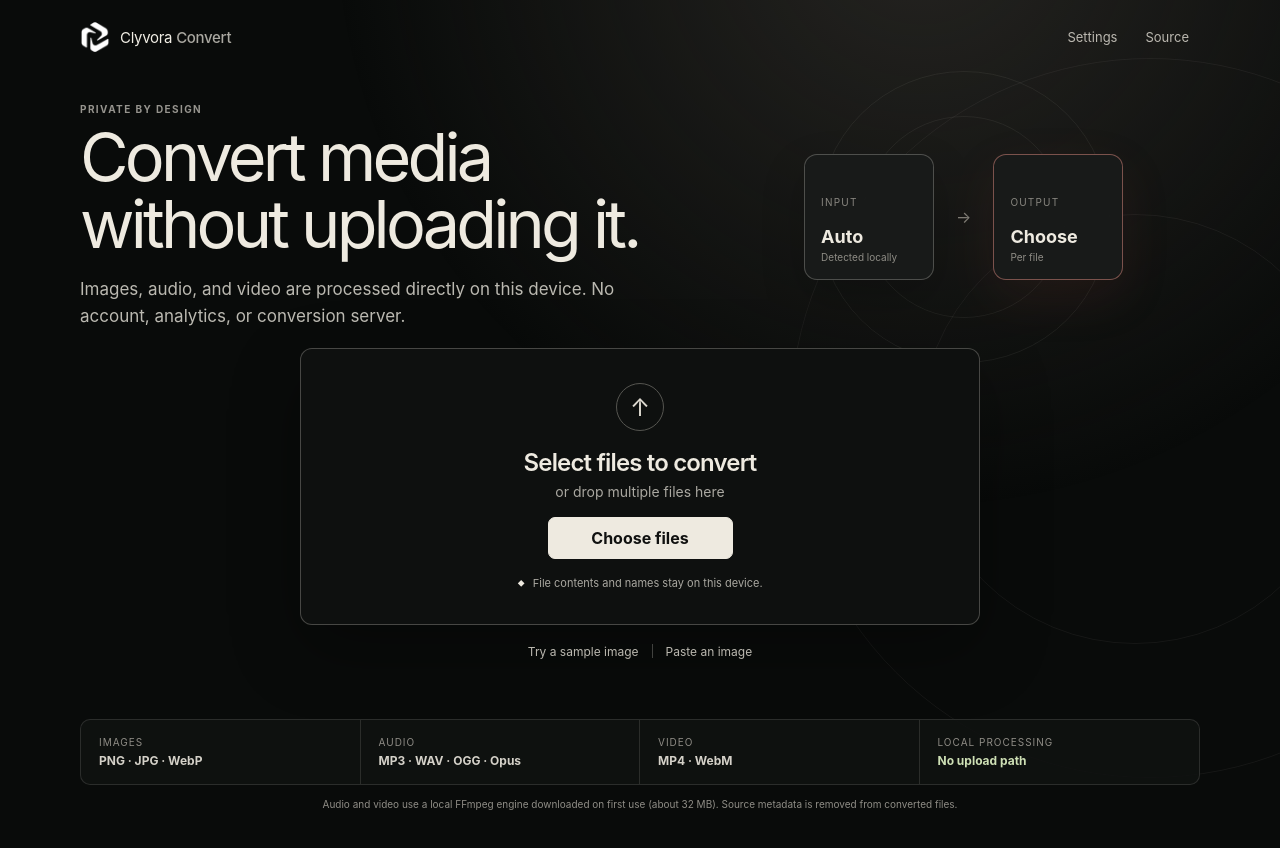
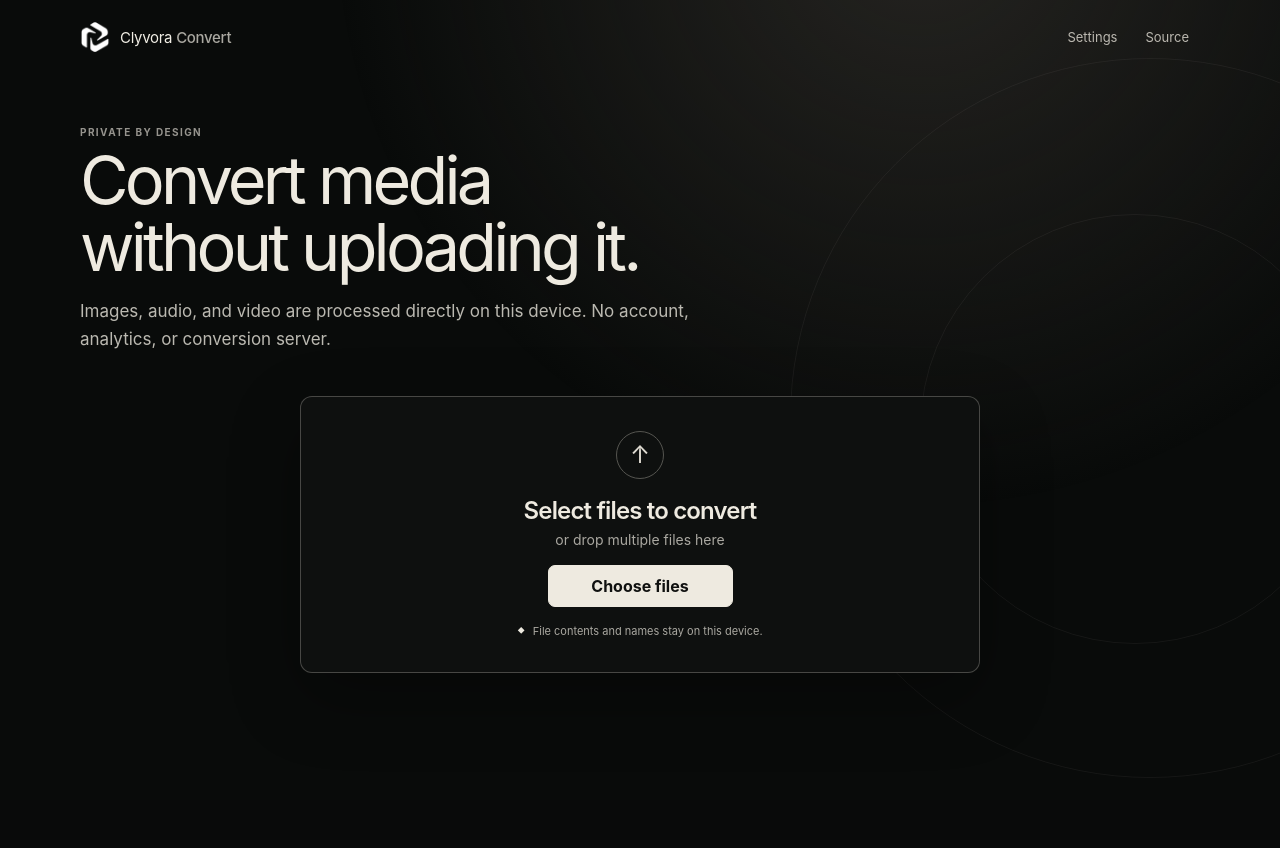
Before and after one commit to Clyvora/Convert, a React (Vite) app: page / in a window 1280 px wide. Shown: the top 848 px of the page. After the commit the page ends 800 px from the top, so only its background shows below. Built offline with nearby package versions, Linux system fonts and the light colour scheme.

Commit message:
Simplify landing UI and remove starter extras

```diff
--- a/src/App.css
+++ b/src/App.css
@@ -41,39 +41,17 @@ h1, h2, h3, p { margin-top: 0; }
 .button--select { min-width: 185px; }
 .button--select span, .button--convert span { margin-left: 9px; color: #686761; }
 
-.landing { max-width: 1120px; margin: 28px auto 74px; }
-.landing-hero { display: grid; grid-template-columns: minmax(0,1.1fr) minmax(360px,.9fr); gap: 70px; align-items: center; min-height: 230px; }
+.landing { max-width: 1120px; margin: 52px auto 74px; }
+.landing-hero { max-width: 720px; }
 .hero-copy h1 { max-width: 620px; margin-bottom: 17px; font-size: clamp(44px,5.2vw,68px); font-weight: 440; letter-spacing: -.057em; line-height: 1.01; }
 .hero-copy > p:last-child { max-width: 610px; margin: 0; color: #bbb9b1; font-size: 17px; line-height: 1.62; }
-.route-visual { position: relative; display: flex; align-items: center; justify-content: center; gap: 22px; }
-.route-visual::before, .route-visual::after { content: ''; position: absolute; z-index: -1; border: 1px solid rgba(239,236,226,.065); border-radius: 50%; }
-.route-visual::before { width: 290px; height: 290px; }
-.route-visual::after { width: 200px; height: 200px; }
-.route-visual > div { display: flex; width: 130px; height: 126px; padding: 16px; flex-direction: column; justify-content: flex-end; border: 1px solid var(--border-strong); border-radius: 13px; background: rgba(25,27,26,.94); box-shadow: 0 18px 44px rgba(0,0,0,.2); }
-.route-visual span { color: #898780; font-size: 10px; text-transform: uppercase; letter-spacing: .12em; }
-.route-visual strong { margin-top: 18px; font-size: 18px; }
-.route-visual small { margin-top: 4px; color: #8f8d86; font-size: 10px; }
-.route-visual > i { color: #7f7d76; font-style: normal; }
-.route-visual__output { border-color: rgba(223,139,128,.5)!important; box-shadow: 0 18px 50px rgba(147,66,58,.12)!important; }
-
-.drop-card { display: flex; width: min(680px,100%); min-height: 264px; margin: 16px auto 0; padding: 34px 24px; align-items: center; flex-direction: column; justify-content: center; gap: 17px; text-align: center; border: 1px solid var(--border-strong); border-radius: 12px; background: rgba(15,17,16,.98); box-shadow: 0 25px 70px rgba(0,0,0,.32); transition: border-color .18s,background .18s; }
+.drop-card { display: flex; width: min(680px,100%); min-height: 264px; margin: 42px auto 0; padding: 34px 24px; align-items: center; flex-direction: column; justify-content: center; gap: 17px; text-align: center; border: 1px solid var(--border-strong); border-radius: 12px; background: rgba(15,17,16,.98); box-shadow: 0 25px 70px rgba(0,0,0,.32); transition: border-color .18s,background .18s; }
 .drop-card--active { border-color: #eae6dd; background: #181a19; }
 .drop-icon { display: grid; width: 48px; height: 48px; place-items: center; color: #ddd9d0; border: 1px solid #555550; border-radius: 50%; font-size: 24px; }
 .drop-card h2 { margin-bottom: 6px; font-size: 24px; font-weight: 570; letter-spacing: -.035em; }
 .drop-card p { margin: 0; color: var(--muted); font-size: 14px; }
 .local-note { display: flex; align-items: center; gap: 8px; color: #aaa8a1; font-size: 11px; }
 .local-note span { color: #eeeae0; font-size: 7px; }
-.starter-actions { display: flex; min-height: 52px; align-items: center; justify-content: center; gap: 13px; }
-.starter-actions button { padding: 0; color: #bbb8b0; border: 0; background: none; cursor: pointer; font-size: 12px; }
-.starter-actions button:hover { color: #fff; }
-.starter-actions > span { width: 1px; height: 14px; background: var(--border-strong); }
-.capability-strip { display: grid; margin-top: 42px; grid-template-columns: repeat(4,1fr); border: 1px solid var(--border); border-radius: 10px; background: rgba(17,19,18,.82); }
-.capability-strip > div { display: flex; min-width: 0; padding: 16px 18px; flex-direction: column; gap: 5px; }
-.capability-strip > div:not(:last-child) { border-right: 1px solid var(--border); }
-.capability-strip span { color: #8f8d86; font-size: 10px; text-transform: uppercase; letter-spacing: .1em; }
-.capability-strip strong { overflow: hidden; color: #d4d1c8; font-size: 12px; text-overflow: ellipsis; white-space: nowrap; }
-.capability-strip__privacy strong { color: #cee0b5; }
-.engine-note { margin: 12px 0 0; color: #8f8d86; text-align: center; font-size: 10px; line-height: 1.5; }
 
 .queue-shell { width: min(1120px,100%); margin: 34px auto 80px; }
 .queue-heading { display: flex; margin-bottom: 20px; align-items: flex-end; justify-content: space-between; gap: 20px; }
@@ -208,7 +186,6 @@ h1, h2, h3, p { margin-top: 0; }
 @media (max-width: 900px) {
   .app { padding-inline: 20px; }
   .landing-hero { grid-template-columns: 1fr; gap: 24px; }
-  .route-visual { display: none; }
   .hero-copy { text-align: center; }
   .hero-copy h1, .hero-copy > p:last-child { margin-inline: auto; }
   .queue-row { grid-template-columns: minmax(200px,1fr) auto 100px; }
@@ -229,9 +206,6 @@ h1, h2, h3, p { margin-top: 0; }
   .hero-copy > p:last-child { font-size: 15px; }
   .drop-card { min-height: 270px; margin-top: 26px; }
   .local-note { text-align: left; }
-  .capability-strip { grid-template-columns: 1fr 1fr; }
-  .capability-strip > div:nth-child(2) { border-right: 0; }
-  .capability-strip > div:nth-child(-n+2) { border-bottom: 1px solid var(--border); }
   .queue-shell { margin-top: 16px; }
   .queue-heading { align-items: flex-start; }
   .queue-heading h1 { font-size: 25px; }
@@ -259,9 +233,6 @@ h1, h2, h3, p { margin-top: 0; }
 @media (max-width: 390px) {
   .site-nav a { display: none; }
   .hero-copy h1 { font-size: 35px; }
-  .capability-strip { grid-template-columns: 1fr; }
-  .capability-strip > div { border-right: 0!important; border-bottom: 1px solid var(--border); }
-  .capability-strip > div:last-child { border-bottom: 0; }
   .file-copy strong { max-width: 190px; }
   .queue-heading { gap: 10px; }
   .queue-heading h1 { font-size: 22px; }
--- a/src/App.tsx
+++ b/src/App.tsx
@@ -113,24 +113,6 @@ async function readVideoMetadata(blob: Blob): Promise<{ width?: number; height?:
     video.onerror = () => finish({})
     video.src = url
   })
-}
-
-async function createSampleFile(): Promise<File> {
-  const canvas = document.createElement('canvas')
-  canvas.width = 960
-  canvas.height = 600
-  const context = canvas.getContext('2d')
-  if (!context) throw new Error('This browser could not create the sample image.')
-  context.fillStyle = '#090a0a'; context.fillRect(0, 0, canvas.width, canvas.height)
-  context.strokeStyle = 'rgba(238,234,224,.12)'; context.lineWidth = 1
-  for (let x = 0; x <= canvas.width; x += 48) { context.beginPath(); context.moveTo(x, 0); context.lineTo(x, canvas.height); context.stroke() }
-  for (let y = 0; y <= canvas.height; y += 48) { context.beginPath(); context.moveTo(0, y); context.lineTo(canvas.width, y); context.stroke() }
-  context.strokeStyle = 'rgba(238,234,224,.38)'; context.beginPath(); context.arc(760, 280, 210, 0, Math.PI * 2); context.stroke()
-  context.fillStyle = '#eeeae0'; context.font = '300 72px system-ui'; context.fillText('Clyvora Convert', 64, 260)
-  context.fillStyle = '#9a9891'; context.font = '24px system-ui'; context.fillText('A locally generated sample image.', 68, 310)
-  const blob = await new Promise<Blob>((resolve, reject) => canvas.toBlob((value) => value ? resolve(value) : reject(new Error('Could not create the sample image.')), 'image/png'))
-  canvas.width = 1; canvas.height = 1
-  return new File([blob], 'clyvora-sample.png', { type: 'image/png' })
 }
 
 function resultChangeLabel(item: QueueItem): string | null {
@@ -286,21 +268,6 @@ function App() {
     setNotice(errors.join(' '))
   }, [])
 
-  const addSample = async () => { try { await addFiles([await createSampleFile()]) } catch (error) { setNotice(friendlyError(error)) } }
-  const pasteImage = async () => {
-    try {
-      if (!navigator.clipboard?.read) throw new Error('Clipboard image reading is not available in this browser.')
-      const clipboardItems = await navigator.clipboard.read()
-      const imageType = clipboardItems.flatMap((entry) => entry.types).find((type) => type.startsWith('image/'))
-      const source = clipboardItems.find((entry) => imageType && entry.types.includes(imageType))
-      if (!source || !imageType) throw new Error('There is no supported image in the clipboard.')
-      const extension = imageType === 'image/jpeg' ? 'jpg' : imageType.split('/')[1]
-      await addFiles([new File([await source.getType(imageType)], `pasted-image.${extension}`, { type: imageType })])
-    } catch (error) {
-      const blocked = error instanceof DOMException && (error.name === 'NotAllowedError' || error.name === 'SecurityError')
-      setNotice(blocked ? 'Clipboard access was blocked. Allow clipboard access for this site, or press Ctrl+V to paste an image.' : friendlyError(error))
-    }
-  }
   useEffect(() => {
     const handlePaste = (event: ClipboardEvent) => {
       const file = Array.from(event.clipboardData?.files ?? []).find((candidate) => candidate.type.startsWith('image/'))
@@ -472,9 +439,6 @@ function App() {
         <div className="landing" id="top">
           <section className="landing-hero" aria-labelledby="page-title">
             <div className="hero-copy"><p className="eyebrow">Private by design</p><h1 id="page-title">Convert media without uploading it.</h1><p>Images, audio, and video are processed directly on this device. No account, analytics, or conversion server.</p></div>
-            <div className="route-visual" aria-label="Automatic input detection and output selection">
-              <div><span>Input</span><strong>Auto</strong><small>Detected locally</small></div><i>→</i><div className="route-visual__output"><span>Output</span><strong>Choose</strong><small>Per file</small></div>
-            </div>
           </section>
           <section className={`drop-card ${dropActive ? 'drop-card--active' : ''}`} aria-label="Choose local media files" onDragEnter={(event) => { event.preventDefault(); setDropActive(true) }} onDragOver={(event) => { event.preventDefault(); setDropActive(true) }} onDragLeave={(event) => { if (event.currentTarget === event.target) setDropActive(false) }} onDrop={(event) => { event.preventDefault(); setDropActive(false); void addFiles(Array.from(event.dataTransfer.files)) }}>
             <input ref={inputRef} className="sr-only" type="file" multiple accept={ACCEPT} aria-label="Choose image, audio, or video files" tabIndex={-1} onChange={(event) => { void addFiles(Array.from(event.target.files ?? [])); event.target.value = '' }} />
@@ -483,11 +447,6 @@ function App() {
             <button className="button button--primary button--select" type="button" onClick={() => inputRef.current?.click()}>Choose files</button>
             <div className="local-note"><span>◆</span> File contents and names stay on this device.</div>
           </section>
-          <div className="starter-actions"><button type="button" onClick={() => void addSample()}>Try a sample image</button><span /><button type="button" onClick={() => void pasteImage()}>Paste an image</button></div>
-          <section className="capability-strip" id="privacy" aria-label="Supported formats and privacy">
-            <div><span>Images</span><strong>PNG · JPG · WebP</strong></div><div><span>Audio</span><strong>MP3 · WAV · OGG · Opus</strong></div><div><span>Video</span><strong>MP4 · WebM</strong></div><div className="capability-strip__privacy"><span>Local processing</span><strong>No upload path</strong></div>
-          </section>
-          <p className="engine-note">Audio and video use a local FFmpeg engine downloaded on first use (about 32 MB). Source metadata is removed from converted files.</p>
         </div>
       ) : (
         <section className="queue-shell" aria-labelledby="queue-heading">
```
Also changed, not shown: 2 other files (tests, documents, lock files or other folders).
